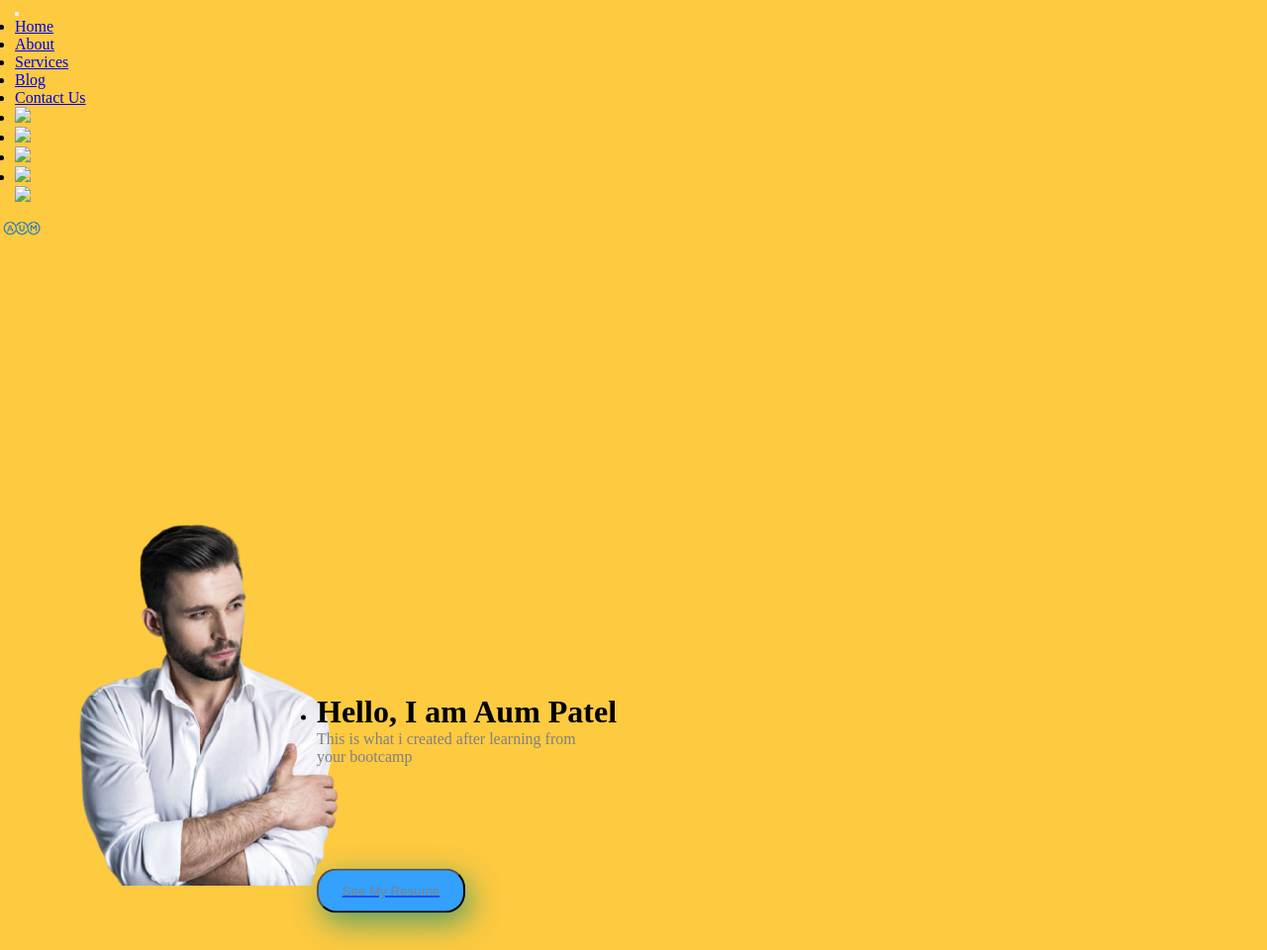
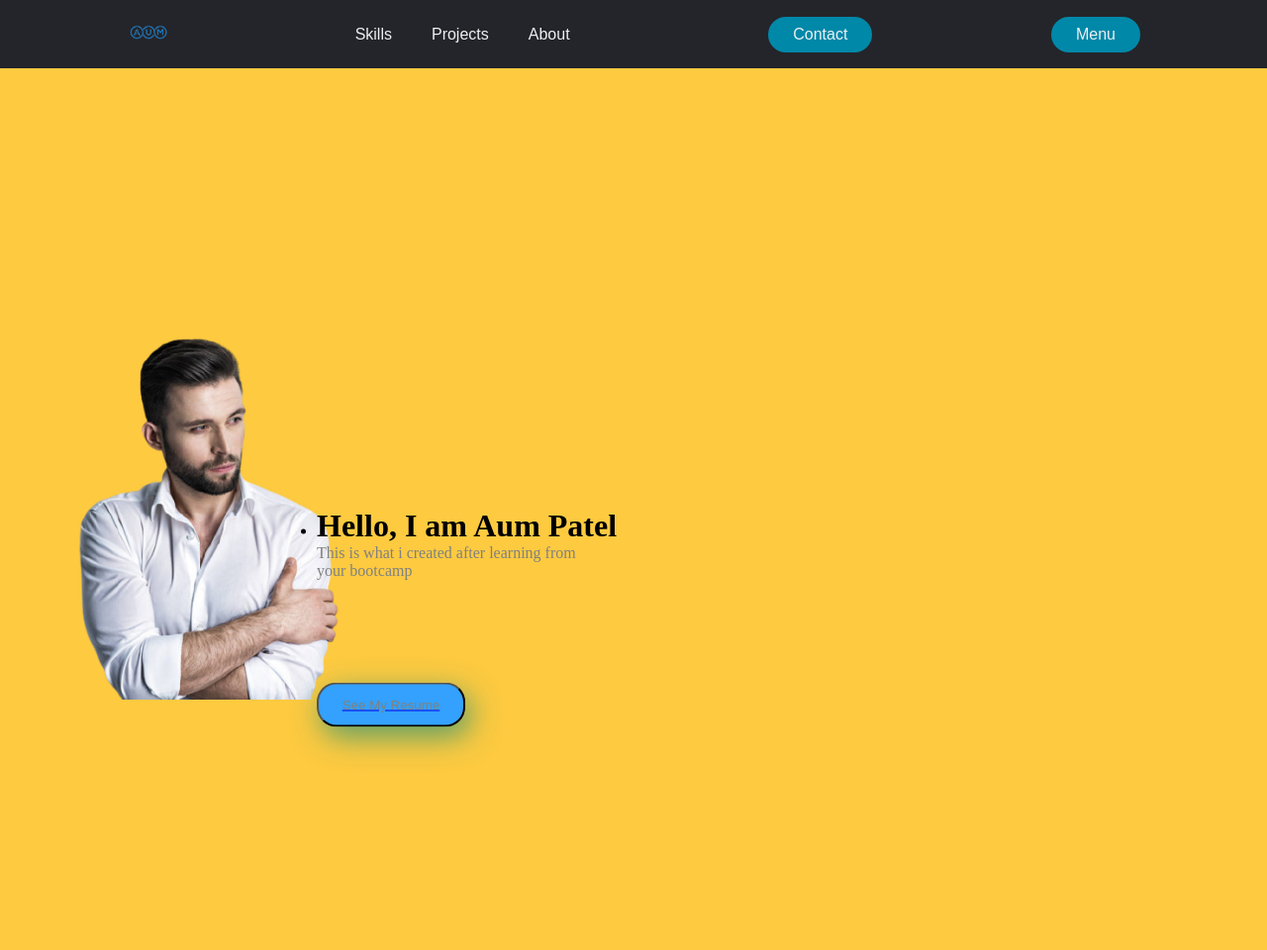
Before and after one commit to patel-aum/ResumeWebPage, a plain HTML site: page index.html in a window 1280 px wide. Shown: the whole page at 99% size. After the commit the page ends 800 px from the top, so only its background shows below. Drawn offline with Linux system fonts and the light colour scheme.

Commit message:
Update index.html

```diff
--- a/index.html
+++ b/index.html
@@ -6,51 +6,29 @@
 
 </head>
 <body>
-     <section class="main">
-		<!--navbar-->
-		<div class="header_section">
-			<div class="header_bg">
-			   <div class="container">
-				  <nav class="navbar navbar-expand-lg navbar-light bg-light">
-					 <button class="navbar-toggler" type="button" data-toggle="collapse" data-target="#navbarSupportedContent" aria-controls="navbarSupportedContent" aria-expanded="false" aria-label="Toggle navigation">
-					 <span class="navbar-toggler-icon"></span>
-					 </button>
-					 <div class="collapse-navbar-collapse" id="navbarSupportedContent">
-						<ul class="navbar-nav mr-auto">
-						   <li class="nav-item active">
-							  <a class="nav-link" href="index.html">Home</a>
-						   </li>
-						   <li class="nav-item">
-							  <a class="nav-link" href="about.html">About</a>
-						   </li>
-						   <li class="nav-item">
-							  <a class="nav-link" href="services.html">Services</a>
-						   </li>
-						   <li class="nav-item">
-							  <a class="nav-link" href="blog.html">Blog</a>
-						   </li>
-						   <li class="nav-item">
-							  <a class="nav-link" href="contact.html">Contact Us</a>
-						   </li>
-						</ul>
-						<div class="call_section">
-						   <ul>
-							  <li><a href="#"><img src="images/fb-icon.png"></a></li>
-							  <li><a href="#"><img src="images/twitter-icon.png"></a></li>
-							  <li><a href="#"><img src="images/linkedin-icon.png"></a></li>
-							  <li><a href="#"><img src="images/instagram-icon.png"></a></li>
-							  <div class="donate_bt"><a href="#"><img src="images/search-icon.png"></a></div>
-						   </ul>
-						</div>
-					 </div>
-				  </nav>
-			   </div>
-			</div>
-			<!--navbar ends-->
-     </section >
-            <div class="logo">
-            	<img src="main_logo.png" alt="logo">
-            </div>
+	<header>
+		<a class="logo" href="/"><img src="main_logo.png" alt="logo"></a>
+		<nav>
+			<ul class="nav__links">
+				<li><a href="Coming soon page.html">Skills</a></li>
+				<li><a href="Coming soon page.html">Projects</a></li>
+				<li><a href="Coming soon page.html">About</a></li>
+			</ul>
+		</nav>
+		<a class="cta" href="Coming soon page.html">Contact</a>
+		<p class="menu cta">Menu</p>
+	</header>
+	<div class="overlay">
+		<a class="close">&times;</a>
+		<div class="overlay__content">
+			<a href="Coming soon page.html">Skills</a>
+			<a href="Coming soon page.html">Projects</a>
+			<a href="Coming soon page.html">About</a>
+		</div>
+	</div>
+	<script type="text/javascript" src="mobile.js"></script>
+
+
           	<div class="image">
 			<img src="male.png" alt="mypic">
 		    </div>
```
